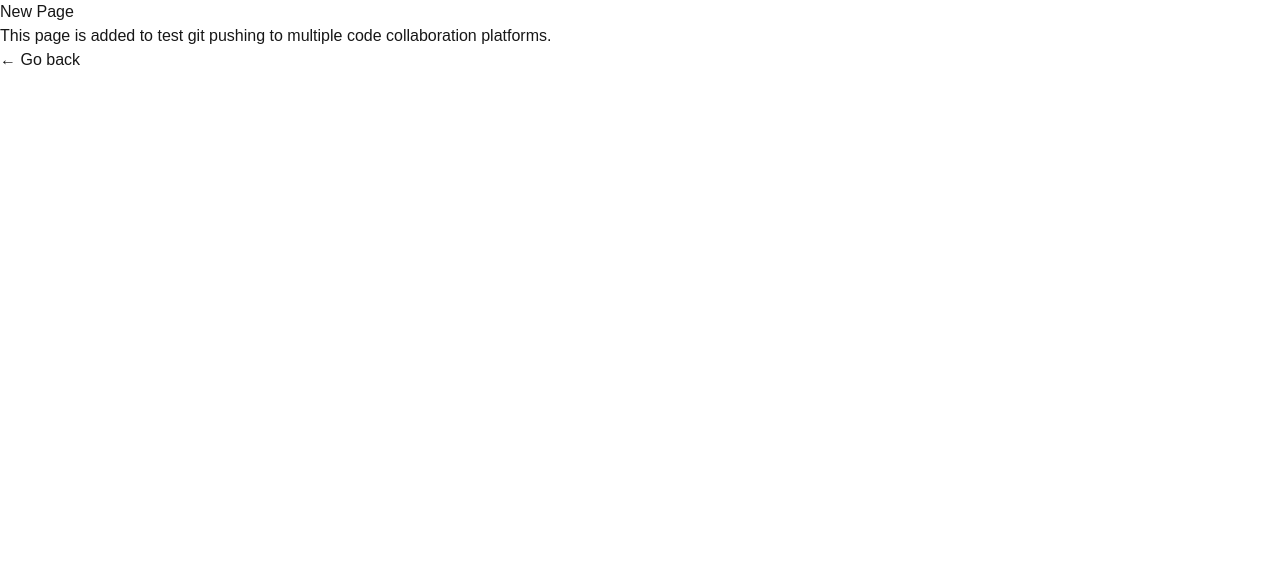
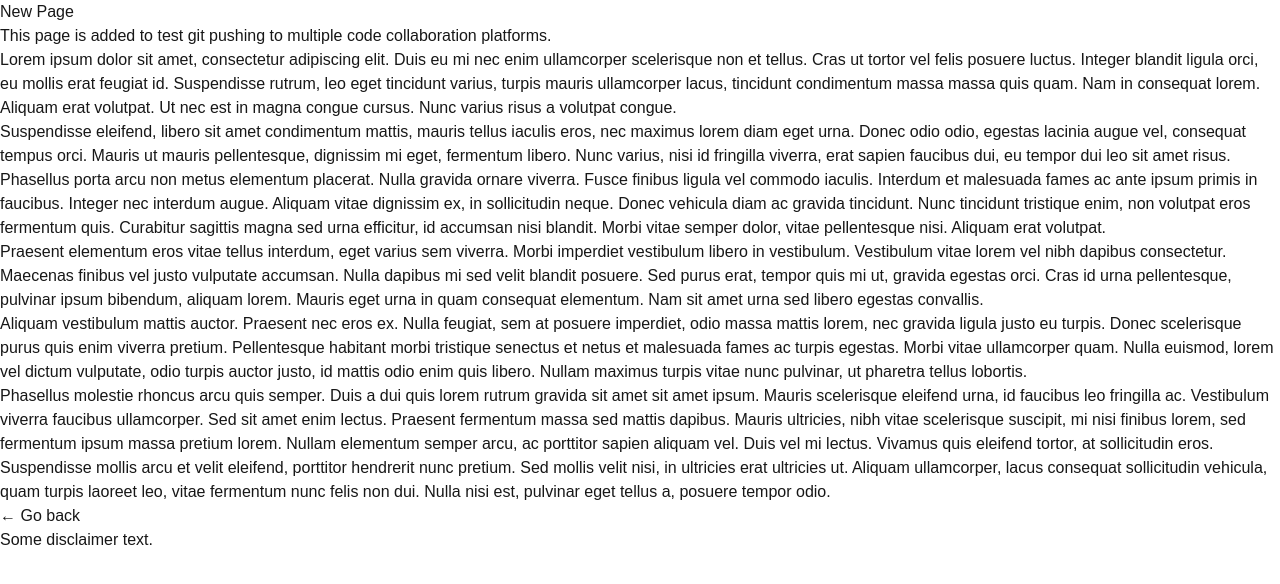
Before and after one commit to EnzoYD/codere, a Next.js app: page /newpage in a window 1280 px wide. Shown: the top 584 px of the page. Built offline with nearby package versions, Linux system fonts and the light colour scheme.

Commit message:
Added more text content in the NewPage

```diff
--- a/src/app/newpage/page.tsx
+++ b/src/app/newpage/page.tsx
@@ -9,6 +9,65 @@ export default function Page() {
           This page is added to test git pushing to multiple code collaboration
           platforms.
         </p>
+        <p>
+          Lorem ipsum dolor sit amet, consectetur adipiscing elit. Duis eu mi
+          nec enim ullamcorper scelerisque non et tellus. Cras ut tortor vel
+          felis posuere luctus. Integer blandit ligula orci, eu mollis erat
+          feugiat id. Suspendisse rutrum, leo eget tincidunt varius, turpis
+          mauris ullamcorper lacus, tincidunt condimentum massa massa quis quam.
+          Nam in consequat lorem. Aliquam erat volutpat. Ut nec est in magna
+          congue cursus. Nunc varius risus a volutpat congue.
+        </p>
+        <p>
+          Suspendisse eleifend, libero sit amet condimentum mattis, mauris
+          tellus iaculis eros, nec maximus lorem diam eget urna. Donec odio
+          odio, egestas lacinia augue vel, consequat tempus orci. Mauris ut
+          mauris pellentesque, dignissim mi eget, fermentum libero. Nunc varius,
+          nisi id fringilla viverra, erat sapien faucibus dui, eu tempor dui leo
+          sit amet risus. Phasellus porta arcu non metus elementum placerat.
+          Nulla gravida ornare viverra. Fusce finibus ligula vel commodo
+          iaculis. Interdum et malesuada fames ac ante ipsum primis in faucibus.
+          Integer nec interdum augue. Aliquam vitae dignissim ex, in
+          sollicitudin neque. Donec vehicula diam ac gravida tincidunt. Nunc
+          tincidunt tristique enim, non volutpat eros fermentum quis. Curabitur
+          sagittis magna sed urna efficitur, id accumsan nisi blandit. Morbi
+          vitae semper dolor, vitae pellentesque nisi. Aliquam erat volutpat.
+        </p>
+        <p>
+          Praesent elementum eros vitae tellus interdum, eget varius sem
+          viverra. Morbi imperdiet vestibulum libero in vestibulum. Vestibulum
+          vitae lorem vel nibh dapibus consectetur. Maecenas finibus vel justo
+          vulputate accumsan. Nulla dapibus mi sed velit blandit posuere. Sed
+          purus erat, tempor quis mi ut, gravida egestas orci. Cras id urna
+          pellentesque, pulvinar ipsum bibendum, aliquam lorem. Mauris eget urna
+          in quam consequat elementum. Nam sit amet urna sed libero egestas
+          convallis.
+        </p>
+        <p>
+          Aliquam vestibulum mattis auctor. Praesent nec eros ex. Nulla feugiat,
+          sem at posuere imperdiet, odio massa mattis lorem, nec gravida ligula
+          justo eu turpis. Donec scelerisque purus quis enim viverra pretium.
+          Pellentesque habitant morbi tristique senectus et netus et malesuada
+          fames ac turpis egestas. Morbi vitae ullamcorper quam. Nulla euismod,
+          lorem vel dictum vulputate, odio turpis auctor justo, id mattis odio
+          enim quis libero. Nullam maximus turpis vitae nunc pulvinar, ut
+          pharetra tellus lobortis.
+        </p>
+        <p>
+          Phasellus molestie rhoncus arcu quis semper. Duis a dui quis lorem
+          rutrum gravida sit amet sit amet ipsum. Mauris scelerisque eleifend
+          urna, id faucibus leo fringilla ac. Vestibulum viverra faucibus
+          ullamcorper. Sed sit amet enim lectus. Praesent fermentum massa sed
+          mattis dapibus. Mauris ultricies, nibh vitae scelerisque suscipit, mi
+          nisi finibus lorem, sed fermentum ipsum massa pretium lorem. Nullam
+          elementum semper arcu, ac porttitor sapien aliquam vel. Duis vel mi
+          lectus. Vivamus quis eleifend tortor, at sollicitudin eros.
+          Suspendisse mollis arcu et velit eleifend, porttitor hendrerit nunc
+          pretium. Sed mollis velit nisi, in ultricies erat ultricies ut.
+          Aliquam ullamcorper, lacus consequat sollicitudin vehicula, quam
+          turpis laoreet leo, vitae fermentum nunc felis non dui. Nulla nisi
+          est, pulvinar eget tellus a, posuere tempor odio.
+        </p>
         <div className="flex gap-4 items-center flex-col sm:flex-row">
           <Link
             className="rounded-full border border-solid border-black/[.08] dark:border-white/[.145] transition-colors flex items-center justify-center hover:bg-[#f2f2f2] dark:hover:bg-[#1a1a1a] hover:border-transparent text-sm sm:text-base h-10 sm:h-12 px-4 sm:px-5 sm:min-w-44"
@@ -18,6 +77,7 @@ export default function Page() {
             ← Go back
           </Link>
         </div>
+        <p>Some disclaimer text.</p>
       </main>
     </div>
   );
```
